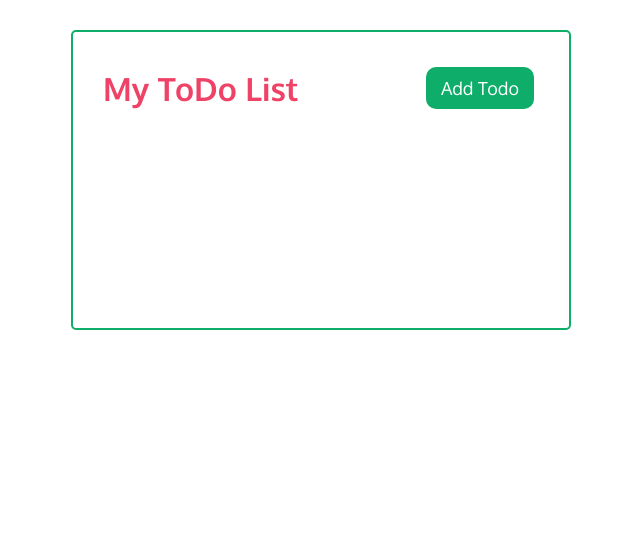
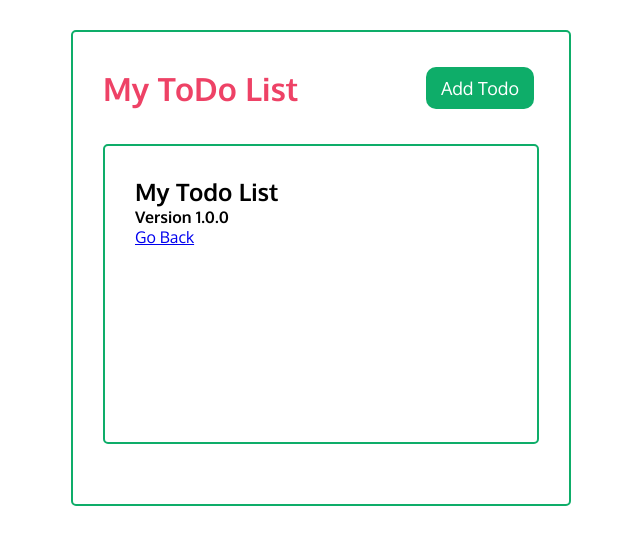
Before and after one commit to CragarDev/todo-list, an Angular app: page /about in a window 1280 px wide. Before the commit this address led to /. Shown: the top 544 px of the page, without its empty margins (319-959 px from the left). Built offline with nearby package versions, Linux system fonts and the light colour scheme.

Commit message:
added the about page

```diff
--- a/db.json
+++ b/db.json
@@ -12,7 +12,7 @@
       "title": "Learn TypeScript",
       "dueDate": "June 22, 2022",
       "description": "Learn to use TypeScript",
-      "completed": false
+      "completed": true
     },
     {
       "id": 3,
@@ -25,7 +25,7 @@
       "title": "Test Todo",
       "dueDate": "2022-06-30",
       "description": "Testing 1234",
-      "completed": false,
+      "completed": true,
       "id": 5
     },
     {
--- a/src/app/app.module.ts
+++ b/src/app/app.module.ts
@@ -11,9 +11,11 @@ import { ButtonComponent } from './components/button/button.component';
 import { TodosComponent } from './components/todos/todos.component';
 import { TodoItemComponent } from './components/todo-item/todo-item.component';
 import { AddTodoComponent } from './components/add-todo/add-todo.component';
+import { AboutComponent } from './components/about/about.component';
 
 const appRoutes: Routes = [
   { path: '', component: TodosComponent },
+  { path: 'about', component: AboutComponent }
 ]
 
 @NgModule({
@@ -23,7 +25,8 @@ const appRoutes: Routes = [
     ButtonComponent,
     TodosComponent,
     TodoItemComponent,
-    AddTodoComponent
+    AddTodoComponent,
+    AboutComponent
   ],
   imports: [
     BrowserModule,
--- /dev/null
+++ b/src/app/components/about/about.component.html
@@ -0,0 +1,5 @@
+<div class="container">
+  <h2>My Todo List</h2>
+  <h4>Version 1.0.0</h4>
+  <a routerLink="/">Go Back</a>
+</div>
--- /dev/null
+++ b/src/app/components/about/about.component.ts
@@ -0,0 +1,15 @@
+import { Component, OnInit } from '@angular/core';
+
+@Component({
+  selector: 'app-about',
+  templateUrl: './about.component.html',
+  styleUrls: ['./about.component.css']
+})
+export class AboutComponent implements OnInit {
+
+  constructor() { }
+
+  ngOnInit(): void {
+  }
+
+}
```
Also changed, not shown: src/app/components/about/about.component.css (added), 1 other file (tests, documents, lock files or other folders).
